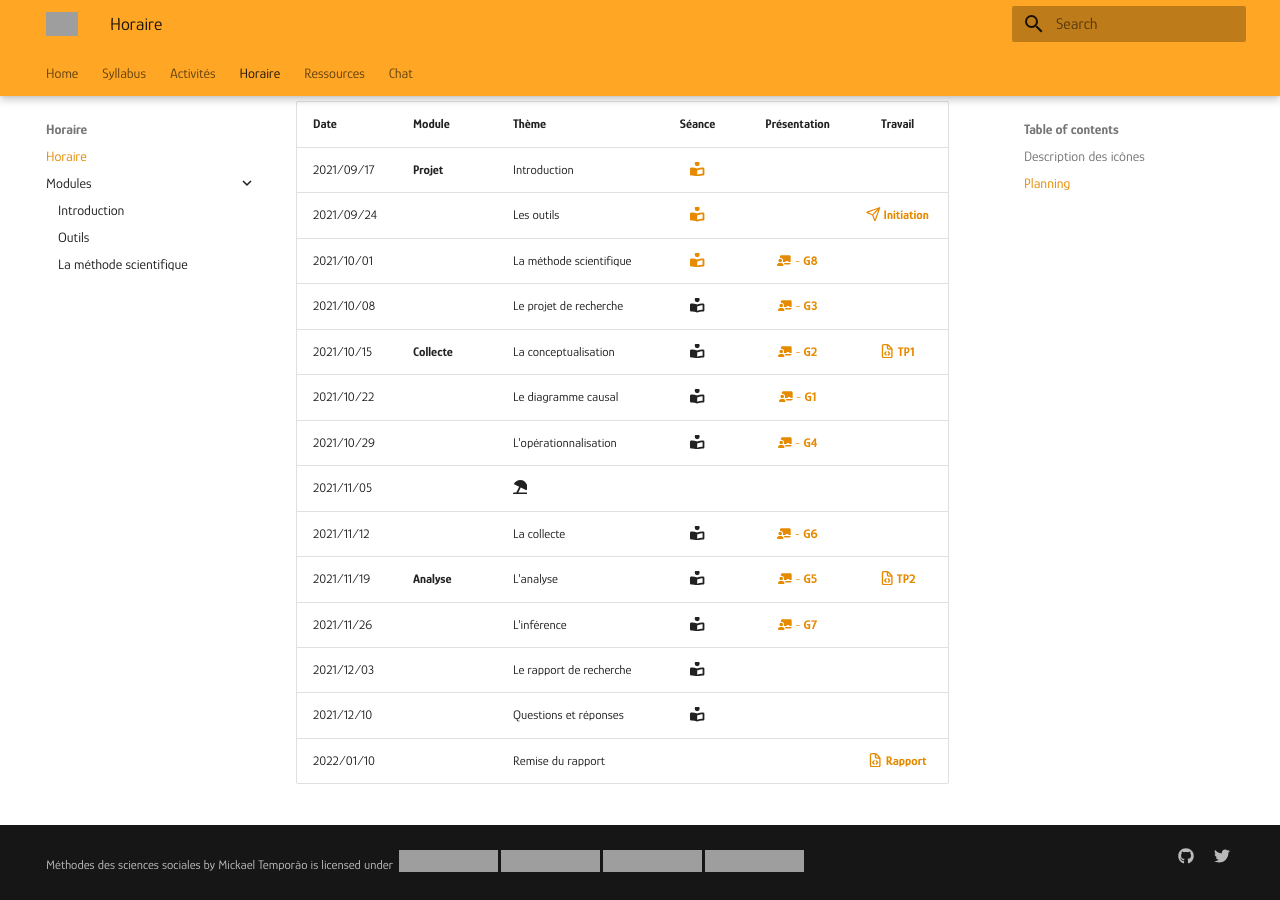
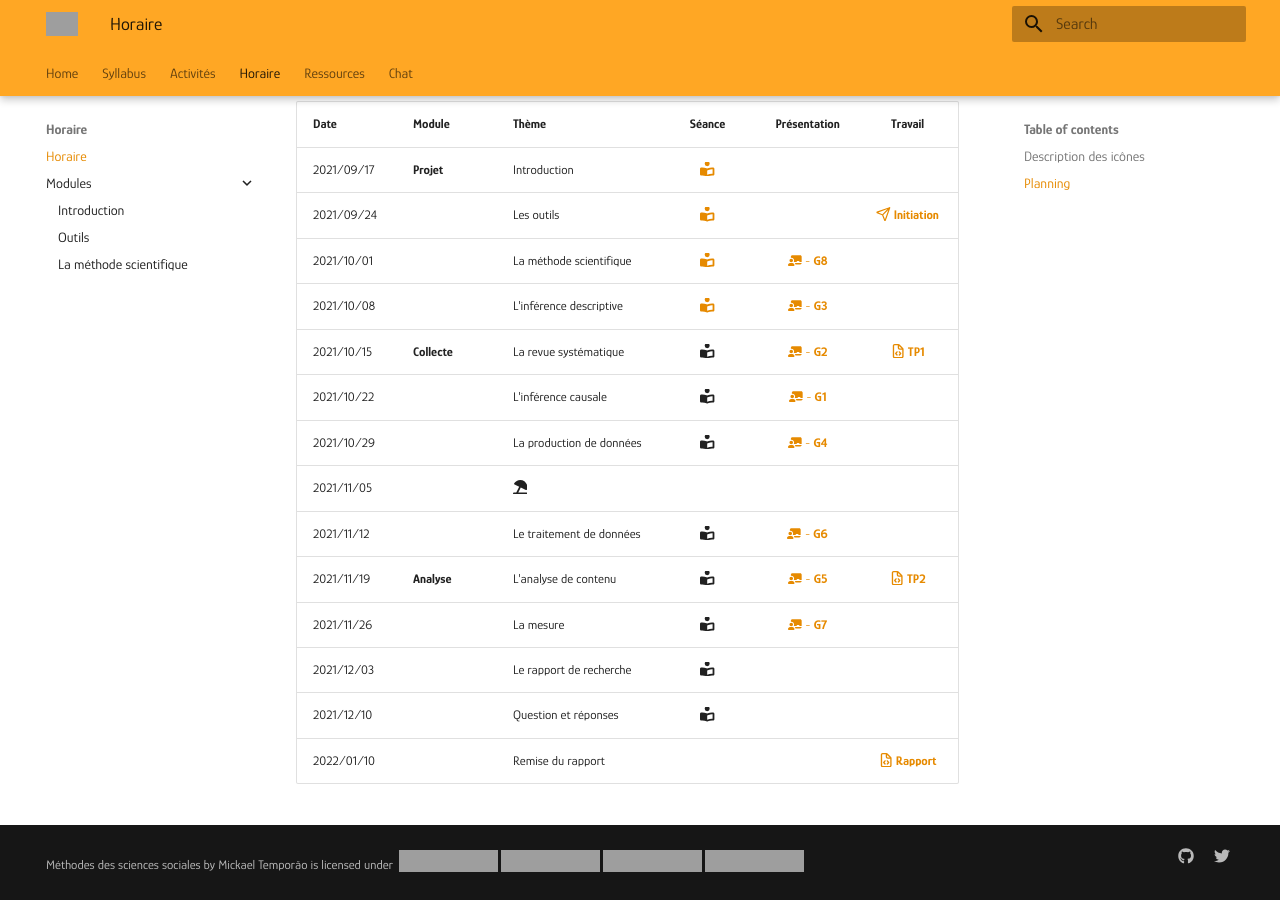
Before and after one commit to mickaeltemporao/mdss, an MkDocs documentation site: the page built from docs/schedule.md, in a window 1280 px wide and 900 px high, scrolled down 516 px. Built offline with MkDocs 1.6.1 and Material for MkDocs 9.7.7, drawn with Linux system fonts in a browser that asks for light colours; grey boxes are pictures that could not be loaded.

Commit message:
update module inf desc

```diff
--- a/docs/schedule.md
+++ b/docs/schedule.md
@@ -21,19 +21,19 @@ Cet horaire est approximatif, sujet à des changements en fonction des besoins d
 
 ## Planning
 
-| Date       | Module       | Thème                              | Séance                                                     | Présentation                                                                   | Travail                                                                     |
-| -          | -            | -                                  | :-:                                                        | :-:                                                                            | :-:                                                                         |
-| 2021/09/17 | **Projet**   | Introduction                       | [:fontawesome-solid-book-reader:](modules/introduction.md) |                                                                                |                                                                             |
-| 2021/09/24 |              | Les outils                         | [:fontawesome-solid-book-reader:](modules/tools.md)        |                                                                                | [**:fontawesome-regular-paper-plane: Initiation**](resources/onboarding.md) |
-| 2021/10/01 |              | La méthode scientifique            | [:fontawesome-solid-book-reader:](modules/science.md)      | [:fontawesome-solid-chalkboard-teacher: - **G8**](activities/participation.md) |                                                                             |
-| 2021/10/08 |              | Le projet de recherche             | :fontawesome-solid-book-reader:                            | [:fontawesome-solid-chalkboard-teacher: - **G3**](activities/participation.md) |                                                                             |
-| 2021/10/15 | **Collecte** | La conceptualisation               | :fontawesome-solid-book-reader:                            | [:fontawesome-solid-chalkboard-teacher: - **G2**](activities/participation.md) | [**:fontawesome-regular-file-code: TP1**](activities/assignments-winter.md) |
-| 2021/10/22 |              | Le diagramme causal                | :fontawesome-solid-book-reader:                            | [:fontawesome-solid-chalkboard-teacher: - **G1**](activities/participation.md) |                                                                             |
-| 2021/10/29 |              | L'opérationnalisation              | :fontawesome-solid-book-reader:                            | [:fontawesome-solid-chalkboard-teacher: - **G4**](activities/participation.md) |                                                                             |
-| 2021/11/05 |              | :fontawesome-solid-umbrella-beach: |                                                            |                                                                                |                                                                             |
-| 2021/11/12 |              | La collecte                        | :fontawesome-solid-book-reader:                            | [:fontawesome-solid-chalkboard-teacher: - **G6**](activities/participation.md) |                                                                             |
-| 2021/11/19 | **Analyse**  | L'analyse                          | :fontawesome-solid-book-reader:                            | [:fontawesome-solid-chalkboard-teacher: - **G5**](activities/participation.md) | [**:fontawesome-regular-file-code: TP2**](activities/assignments-winter.md) |
-| 2021/11/26 |              | L'inférence                        | :fontawesome-solid-book-reader:                            | [:fontawesome-solid-chalkboard-teacher: - **G7**](activities/participation.md) |                                                                             |
-| 2021/12/03 |              | Le rapport de recherche            | :fontawesome-solid-book-reader:                            |                                                                                |                                                                             |
-| 2021/12/10 |              | Questions et réponses              | :fontawesome-solid-book-reader:                            |                                                                                |                                                                             |
-| 2022/01/10 |              | Remise du rapport                  |                                                            |                                                                                | [**:fontawesome-regular-file-code: Rapport**](activities/report-winter.md)  |
+| Date       | Module       | Thème                              | Séance                                                              | Présentation                                                                   | Travail                                                                                                                                                     |
+| -          | -            | -                                  | :-:                                                                 | :-:                                                                            | :-:                                                                                                                                                         |
+| 2021/09/17 | **Projet**   | Introduction                       | [:fontawesome-solid-book-reader:](modules/introduction.md)          |                                                                                |                                                                                                                                                             |
+| 2021/09/24 |              | Les outils                         | [:fontawesome-solid-book-reader:](modules/tools.md)                 |                                                                                | [**:fontawesome-regular-paper-plane: Initiation**](resources/onboarding.md)                                                                                 |
+| 2021/10/01 |              | La méthode scientifique            | [:fontawesome-solid-book-reader:](modules/science.md)               | [:fontawesome-solid-chalkboard-teacher: - **G8**](activities/participation.md) |                                                                                                                                                             |
+| 2021/10/08 |              | L'inférence descriptive            | [:fontawesome-solid-book-reader:](modules/descriptive-inference.md) | [:fontawesome-solid-chalkboard-teacher: - **G3**](activities/participation.md) |                                                                                                                                                             |
+| 2021/10/15 | **Collecte** | La revue systématique              | :fontawesome-solid-book-reader:                                     | [:fontawesome-solid-chalkboard-teacher: - **G2**](activities/participation.md) | [**:fontawesome-regular-file-code: TP1**](https://colab.research.google.com/github/mickaeltemporao/mdss-materials/blob/main/projet-de-recherche.ipynb)      |
+| 2021/10/22 |              | L'inférence causale                | :fontawesome-solid-book-reader:                                     | [:fontawesome-solid-chalkboard-teacher: - **G1**](activities/participation.md) |                                                                                                                                                             |
+| 2021/10/29 |              | La production de données           | :fontawesome-solid-book-reader:                                     | [:fontawesome-solid-chalkboard-teacher: - **G4**](activities/participation.md) |                                                                                                                                                             |
+| 2021/11/05 |              | :fontawesome-solid-umbrella-beach: |                                                                     |                                                                                |                                                                                                                                                             |
+| 2021/11/12 |              | Le traitement de données           | :fontawesome-solid-book-reader:                                     | [:fontawesome-solid-chalkboard-teacher: - **G6**](activities/participation.md) |                                                                                                                                                             |
+| 2021/11/19 | **Analyse**  | L'analyse de contenu               | :fontawesome-solid-book-reader:                                     | [:fontawesome-solid-chalkboard-teacher: - **G5**](activities/participation.md) | [**:fontawesome-regular-file-code: TP2**](https://colab.research.google.com/github/mickaeltemporao/mdss-materials/blob/main/rapport-de-collecte.ipynb)      |
+| 2021/11/26 |              | La mesure                          | :fontawesome-solid-book-reader:                                     | [:fontawesome-solid-chalkboard-teacher: - **G7**](activities/participation.md) |                                                                                                                                                             |
+| 2021/12/03 |              | Le rapport de recherche            | :fontawesome-solid-book-reader:                                     |                                                                                |                                                                                                                                                             |
+| 2021/12/10 |              | Question et réponses               | :fontawesome-solid-book-reader:                                     |                                                                                |                                                                                                                                                             |
+| 2022/01/10 |              | Remise du rapport                  |                                                                     |                                                                                | [**:fontawesome-regular-file-code: Rapport**](https://colab.research.google.com/github/mickaeltemporao/mdss-materials/blob/main/rapport-de-recherche.ipynb) |
```
Also changed, not shown: docs/modules/causality.md (+1 -15 lines), docs/modules/descriptive-inference.md (added, +20 -0 lines).
